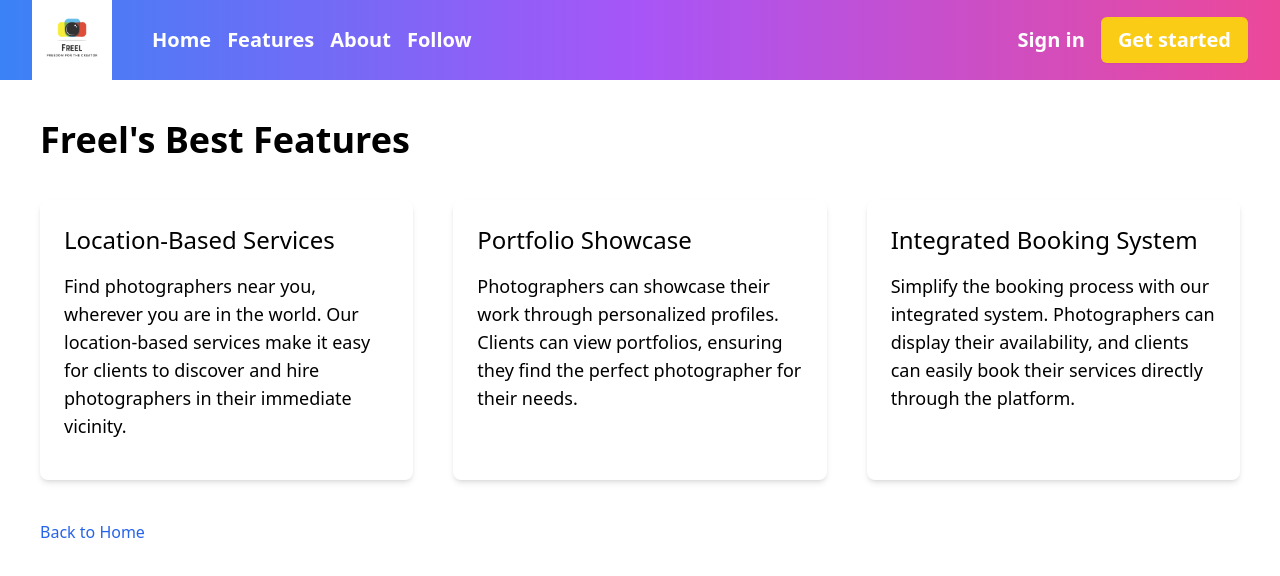
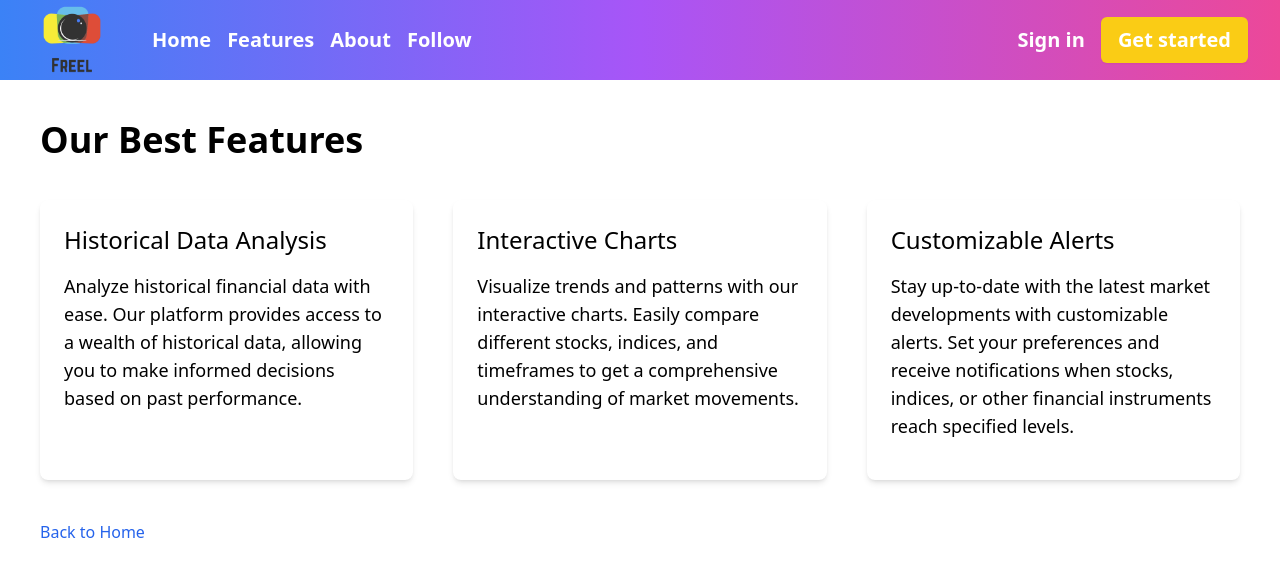
Before and after one commit to daironcastellanos/FOTO, a Next.js app in the folder my-app/: page /features in a window 1280 px wide. Shown: the top 576 px of the page. Built offline with nearby package versions, Linux system fonts and the light colour scheme.

Commit message:
Updated UI

```diff
--- a/my-app/src/components/Header.tsx
+++ b/my-app/src/components/Header.tsx
@@ -1,7 +1,7 @@
 import Link from 'next/link';
 import Image from 'next/image';
 import React from 'react';
-import logo from '../../public/images/Logo.png';
+import logo from '../../public/images/Freel.png';
 
 type HeaderProps = {
   isLoggedIn: boolean;
@@ -32,7 +32,7 @@ const Header = ({ isLoggedIn }: HeaderProps) => {
 const SigninHeader = () => {
   return (
     <header className="bg-gradient-to-r from-blue-500 via-purple-500 to-pink-500 sticky top-0 z-10">
-      <nav className="max-w-7xl mx-auto px-4 sm:px-6 lg:px-8">
+      <nav className="mx-auto px-4 sm:px-6 lg:px-8">
         <div className="flex items-center justify-between h-20">
           <div className="flex items-center">
             <Link href="/">
--- a/my-app/src/pages/about.tsx
+++ b/my-app/src/pages/about.tsx
@@ -14,7 +14,7 @@ function About() {
   }
 
   return (
-    <div className="max-w-7xl mx-auto bg-gray-50">
+    <div className="mx-auto bg-gray-50">
       <Head>
         <title>About Us - Freel</title>
         <link rel="icon" href="/favicon.ico" />
@@ -23,7 +23,7 @@ function About() {
         <Header isLoggedIn={isLoggedIn}/>
       </div>
 
-      <div className="p-10">
+      <div className="p-10 max-w-7xl mx-auto">
         <section className="bg-white py-8 px-6 rounded-lg shadow-md">
           <h2 className="text-3xl font-bold mb-6">Freel - The Future of Freelance Photography</h2>
           <p className="text-lg mb-4">
--- a/my-app/src/pages/features.tsx
+++ b/my-app/src/pages/features.tsx
@@ -14,32 +14,32 @@ function Features() {
   }
 
   return (
-    <div className="max-w-7xl mx-auto">
+    <div className="mx-auto">
       <Head>
-        <title>Features - Freel</title>
+        <title>Features - WhatIF</title>
         <link rel="icon" href="/favicon.ico" />
       </Head>
       <Header isLoggedIn={isLoggedIn}/>
 
-      <div className="p-10">
-        <h1 className="text-4xl font-bold mb-10">Freel's Best Features</h1>
+      <div className="p-10 max-w-7xl mx-auto">
+        <h1 className="text-4xl font-bold mb-10">Our Best Features</h1>
         <div className="grid grid-cols-1 md:grid-cols-3 gap-10">
           <div className="bg-white p-6 rounded-lg shadow-md">
-            <h2 className="text-2xl font-medium mb-4">Location-Based Services</h2>
+            <h2 className="text-2xl font-medium mb-4">Historical Data Analysis</h2>
             <p className="text-lg mb-4">
-              Find photographers near you, wherever you are in the world. Our location-based services make it easy for clients to discover and hire photographers in their immediate vicinity.
+              Analyze historical financial data with ease. Our platform provides access to a wealth of historical data, allowing you to make informed decisions based on past performance.
             </p>
           </div>
           <div className="bg-white p-6 rounded-lg shadow-md">
-            <h2 className="text-2xl font-medium mb-4">Portfolio Showcase</h2>
+            <h2 className="text-2xl font-medium mb-4">Interactive Charts</h2>
             <p className="text-lg mb-4">
-              Photographers can showcase their work through personalized profiles. Clients can view portfolios, ensuring they find the perfect photographer for their needs.
+              Visualize trends and patterns with our interactive charts. Easily compare different stocks, indices, and timeframes to get a comprehensive understanding of market movements.
             </p>
           </div>
           <div className="bg-white p-6 rounded-lg shadow-md">
-            <h2 className="text-2xl font-medium mb-4">Integrated Booking System</h2>
+            <h2 className="text-2xl font-medium mb-4">Customizable Alerts</h2>
             <p className="text-lg mb-4">
-              Simplify the booking process with our integrated system. Photographers can display their availability, and clients can easily book their services directly through the platform.
+              Stay up-to-date with the latest market developments with customizable alerts. Set your preferences and receive notifications when stocks, indices, or other financial instruments reach specified levels.
             </p>
           </div>
         </div>
--- a/my-app/src/pages/follow.tsx
+++ b/my-app/src/pages/follow.tsx
@@ -40,14 +40,14 @@ function Follow() {
   }
 
   return (
-    <div className="max-w-7xl mx-auto">
+    <div className="mx-auto">
       <Head>
         <title>Follow - WhatIF</title>
         <link rel="icon" href="/favicon.ico" />
       </Head>
       <Header isLoggedIn={isLoggedIn}/>
 
-      <div className="p-10">
+      <div className="p-10 max-w-7xl mx-auto">
         <h1 className="text-4xl font-bold mb-10">Our Developers</h1>
         <div className="grid grid-cols-1 md:grid-cols-2 gap-10">
           {developers.map((developer, index) => (
--- a/my-app/src/pages/index.tsx
+++ b/my-app/src/pages/index.tsx
@@ -1,23 +1,10 @@
-import Head from 'next/head'
+import Head from 'next/head';
 import { useState, useEffect } from 'react';
-import { Inter } from '@next/font/google'
 import Link from 'next/link';
-import Login from './screens/Login';
-
-import HomePage from './screens/HomePage';
-import Profile from './screens/Profile';
-import SignUpForm from './screens/SignUpForm';
-import Testr from 'src/pages/screens/test';
-import Sidebar from '@/components/Sidebar';
 import Header from '@/components/Header';
 import Footer from '@/components/Footer';
 
-
-
-const inter = Inter({ subsets: ['latin'] })
-
 export default function Home() {
-
   const [isLoggedIn, setIsLoggedIn] = useState(false);
 
   useEffect(() => {
@@ -27,6 +14,7 @@ export default function Home() {
       console.warn('sessionStorage is not available.');
     }
   }, []);
+
   return (
     <div className="">
       <Head>
@@ -35,32 +23,31 @@ export default function Home() {
 
       <Header isLoggedIn={isLoggedIn} />
 
-      <div className="flex justify-center items-center bg-blue-400 border-y border-black py-40">
-        <div className="px-10 space-y-2">
-          <h1 className="text-6xl max-w-xl font-serif">Welcome to FREEL</h1>
-          <h2 className="text-xl">Find your perfect photographer</h2>
+      <hr className="border-t-2 border-gray-300" />
 
-          <div className="max-w-xs py-10">
+      <div className="bg-gradient-to-r from-blue-500 via-purple-500 to-pink-500 min-h-screen flex flex-col justify-center items-center text-white">
+        <div className="text-center space-y-4">
+          <h1 className="text-6xl font-serif">Welcome to FREEL</h1>
+          <h2 className="text-2xl font-semibold">Find your perfect photographer</h2>
+        </div>
+        <div className="mt-10">
           {isLoggedIn ? (
             <Link href="/compare">
-                <h1 className="text-3xl text-white bg-green-600 px-4 py-3 rounded text-center">
+              <span className="inline-block bg-green-500 hover:bg-green-600 py-4 px-6 text-2xl font-semibold rounded-lg transition-colors duration-300">
                 Compare Now!
-                </h1>
+              </span>
             </Link>
           ) : (
             <Link href="/screens/SignUpForm">
-                <h1 className="text-3xl text-white bg-green-600 px-4 py-3 rounded text-center">
+              <span className="inline-block bg-green-500 hover:bg-green-600 py-4 px-6 text-2xl font-semibold rounded-lg transition-colors duration-300">
                 Get started
-                </h1>
+              </span>
             </Link>
           )}
         </div>
       </div>
 
-        <div></div>
-      </div>
       <Footer isLoggedIn={isLoggedIn} />
-
     </div>
   );
 }
```
Also changed, not shown: my-app/public/images/Freel.png (added). Lines whose indentation alone changed are shown as unchanged.
